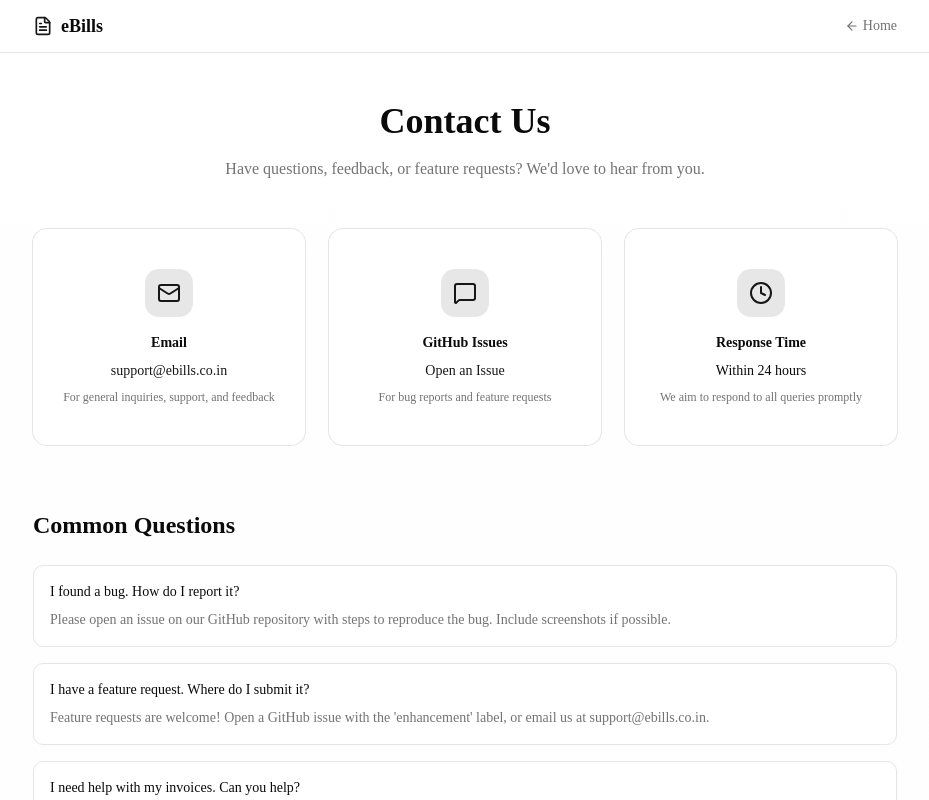
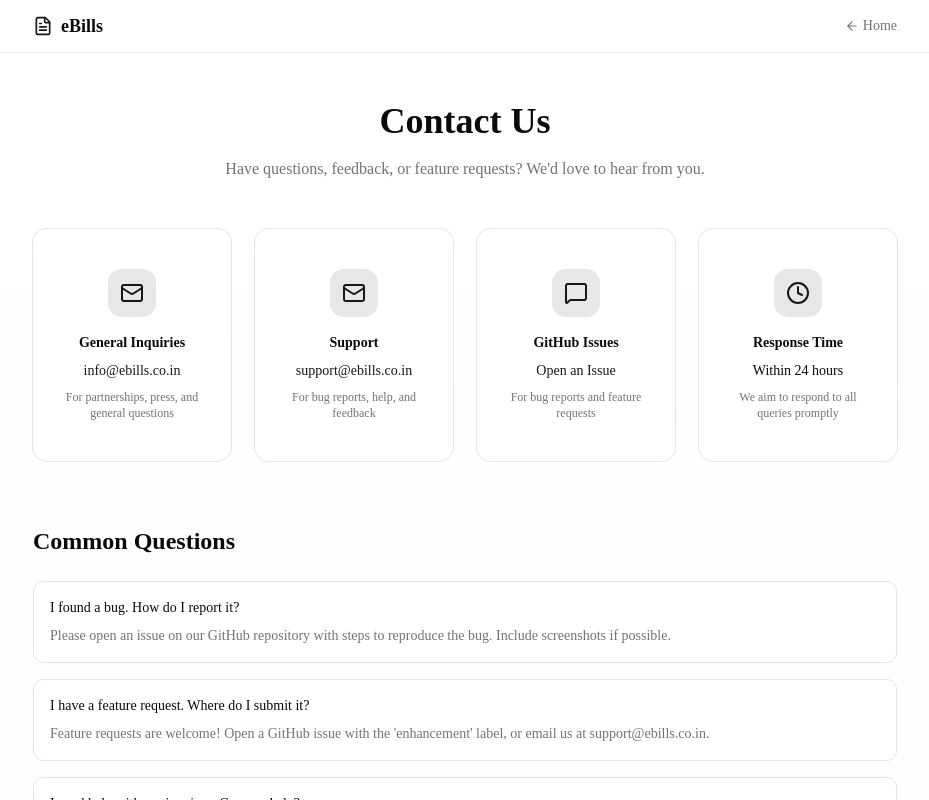
Before and after one commit to skgandikota/ebills, a Next.js app: page /contact in a window 1280 px wide. Shown: the top 800 px of the page, without its empty margins (175-1104 px from the left). Built offline with nearby package versions, Linux system fonts and the light colour scheme; no server answers.

Commit message:
add info@ebills.co.in and support@ebills.co.in across site

```diff
--- a/src/app/contact/page.tsx
+++ b/src/app/contact/page.tsx
@@ -33,13 +33,31 @@ export default function ContactPage() {
           </p>
         </div>
 
-        <div className="grid gap-6 sm:grid-cols-3 mb-16">
+        <div className="grid gap-6 sm:grid-cols-2 lg:grid-cols-4 mb-16">
           <Card>
             <CardContent className="p-6 text-center">
               <div className="h-12 w-12 rounded-xl bg-primary/10 flex items-center justify-center mx-auto mb-4">
                 <Mail className="h-6 w-6 text-primary" />
               </div>
-              <h3 className="font-semibold mb-2">Email</h3>
+              <h3 className="font-semibold mb-2">General Inquiries</h3>
+              <a
+                href="mailto:info@ebills.co.in"
+                className="text-sm text-primary hover:underline"
+              >
+                info@ebills.co.in
+              </a>
+              <p className="text-xs text-muted-foreground mt-2">
+                For partnerships, press, and general questions
+              </p>
+            </CardContent>
+          </Card>
+
+          <Card>
+            <CardContent className="p-6 text-center">
+              <div className="h-12 w-12 rounded-xl bg-primary/10 flex items-center justify-center mx-auto mb-4">
+                <Mail className="h-6 w-6 text-primary" />
+              </div>
+              <h3 className="font-semibold mb-2">Support</h3>
               <a
                 href="mailto:support@ebills.co.in"
                 className="text-sm text-primary hover:underline"
@@ -47,7 +65,7 @@ export default function ContactPage() {
                 support@ebills.co.in
               </a>
               <p className="text-xs text-muted-foreground mt-2">
-                For general inquiries, support, and feedback
+                For bug reports, help, and feedback
               </p>
             </CardContent>
           </Card>
--- a/src/app/disclaimer/page.tsx
+++ b/src/app/disclaimer/page.tsx
@@ -120,8 +120,8 @@ export default function DisclaimerPage() {
             <h2 className="text-xl font-bold mb-3">8. Contact</h2>
             <p className="text-muted-foreground leading-relaxed">
               If you have questions about this Disclaimer, contact us at:{" "}
-              <a href="mailto:support@ebills.co.in" className="text-primary hover:underline">
-                support@ebills.co.in
+              <a href="mailto:info@ebills.co.in" className="text-primary hover:underline">
+                info@ebills.co.in
               </a>
             </p>
           </section>
--- a/src/app/page.tsx
+++ b/src/app/page.tsx
@@ -1001,6 +1001,12 @@ export default function HomePage() {
                 <li><Link href="/privacy" className="hover:text-foreground">Privacy Policy</Link></li>
                 <li><Link href="/terms" className="hover:text-foreground">Terms of Service</Link></li>
                 <li><Link href="/disclaimer" className="hover:text-foreground">Disclaimer</Link></li>
+                <li className="pt-2 border-t">
+                  <a href="mailto:info@ebills.co.in" className="hover:text-foreground">info@ebills.co.in</a>
+                </li>
+                <li>
+                  <a href="mailto:support@ebills.co.in" className="hover:text-foreground">support@ebills.co.in</a>
+                </li>
               </ul>
             </div>
           </div>
--- a/src/app/privacy/page.tsx
+++ b/src/app/privacy/page.tsx
@@ -158,8 +158,8 @@ export default function PrivacyPolicyPage() {
             <h2 className="text-xl font-bold mb-3">11. Contact Us</h2>
             <p className="text-muted-foreground leading-relaxed">
               If you have questions about this Privacy Policy or our data practices, contact us at:{" "}
-              <a href="mailto:support@ebills.co.in" className="text-primary hover:underline">
-                support@ebills.co.in
+              <a href="mailto:info@ebills.co.in" className="text-primary hover:underline">
+                info@ebills.co.in
               </a>
             </p>
           </section>
--- a/src/app/terms/page.tsx
+++ b/src/app/terms/page.tsx
@@ -170,8 +170,8 @@ export default function TermsPage() {
             <h2 className="text-xl font-bold mb-3">14. Contact</h2>
             <p className="text-muted-foreground leading-relaxed">
               For questions about these Terms, contact us at:{" "}
-              <a href="mailto:support@ebills.co.in" className="text-primary hover:underline">
-                support@ebills.co.in
+              <a href="mailto:info@ebills.co.in" className="text-primary hover:underline">
+                info@ebills.co.in
               </a>
             </p>
           </section>
```
